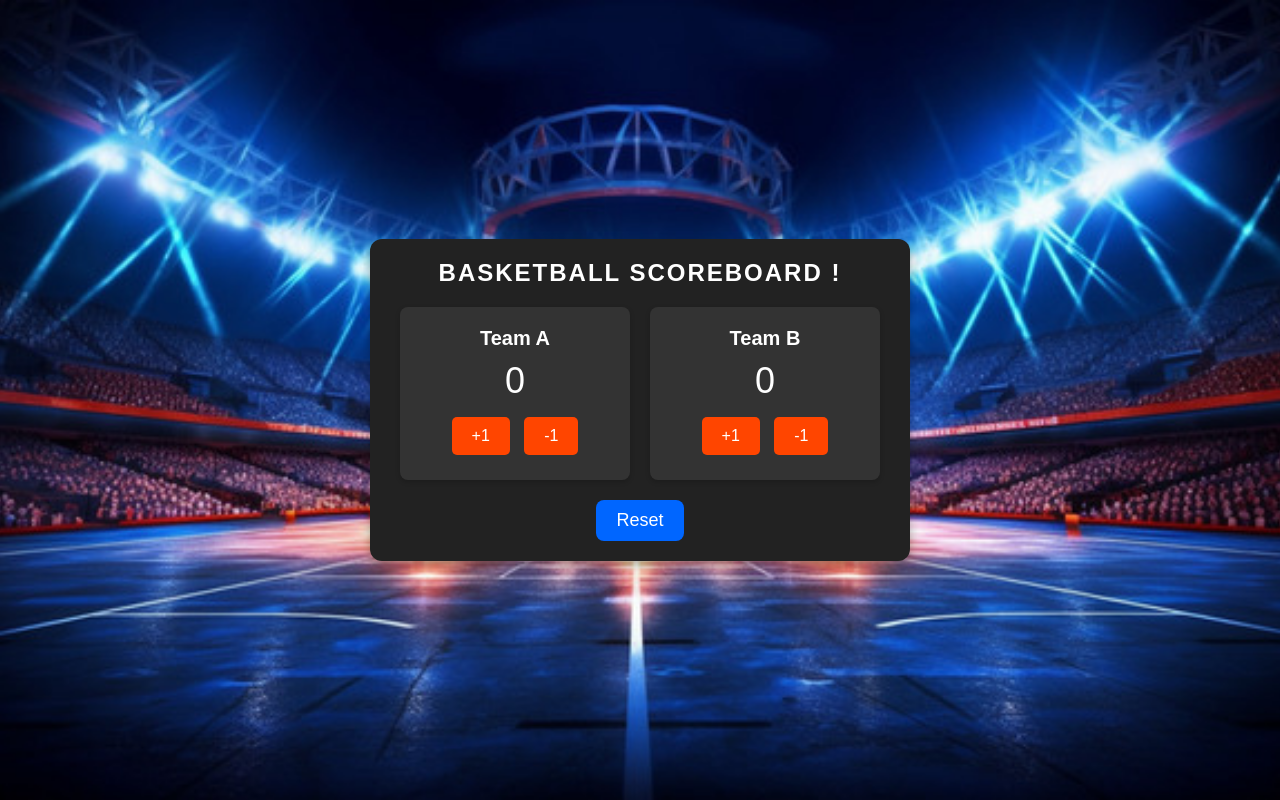
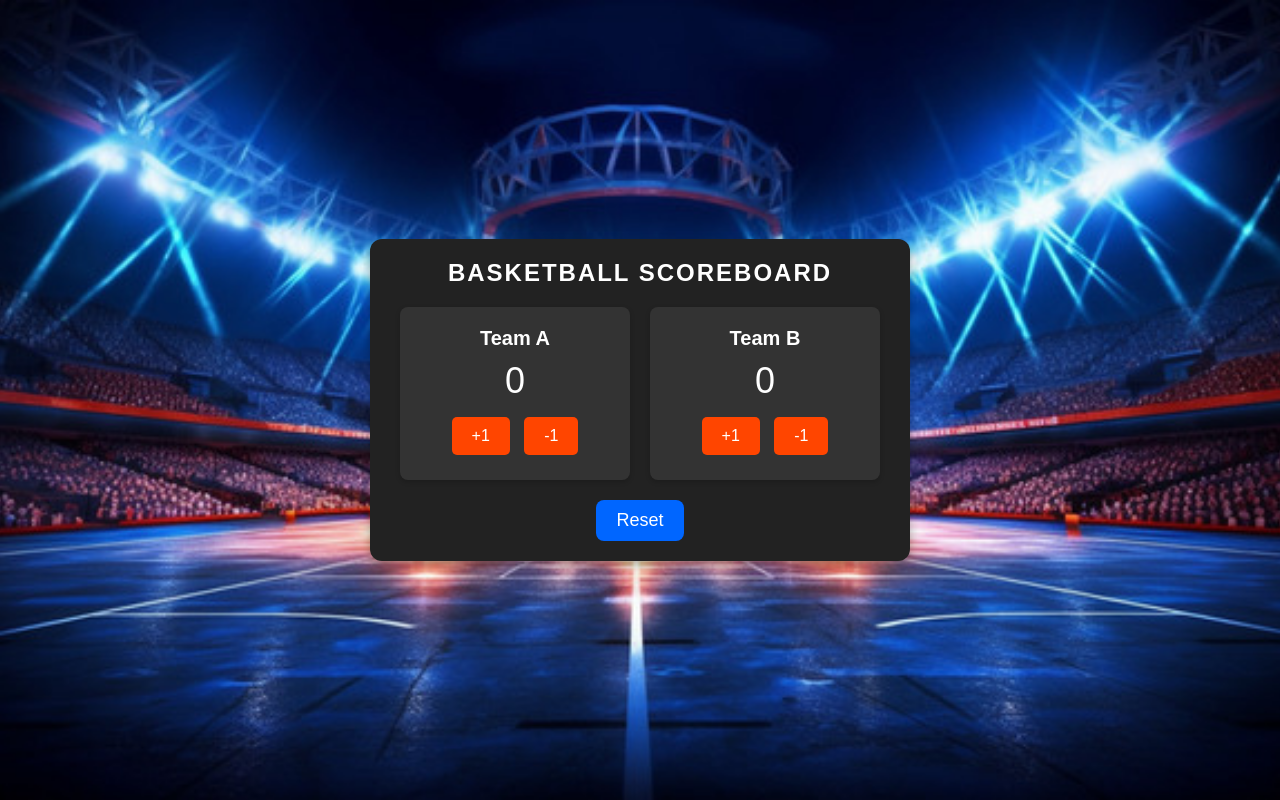
Before and after one commit to jijnasu-dixit/Javascript_Projects, a plain HTML site: page BasketBall Scorecard/index.html in a window 1280 px wide. Drawn offline with Linux system fonts and the light colour scheme.

Commit message:
Update index.html

```diff
--- a/BasketBall Scorecard/index.html
+++ b/BasketBall Scorecard/index.html
@@ -9,7 +9,7 @@
 <body>
     <div class="scoreboard">
         <header class="scoreboard-header">
-            <h1>Basketball Scoreboard !</h1>
+            <h1>Basketball Scoreboard</h1>
         </header>
         <div class="teams">
             <div class="team">
```
